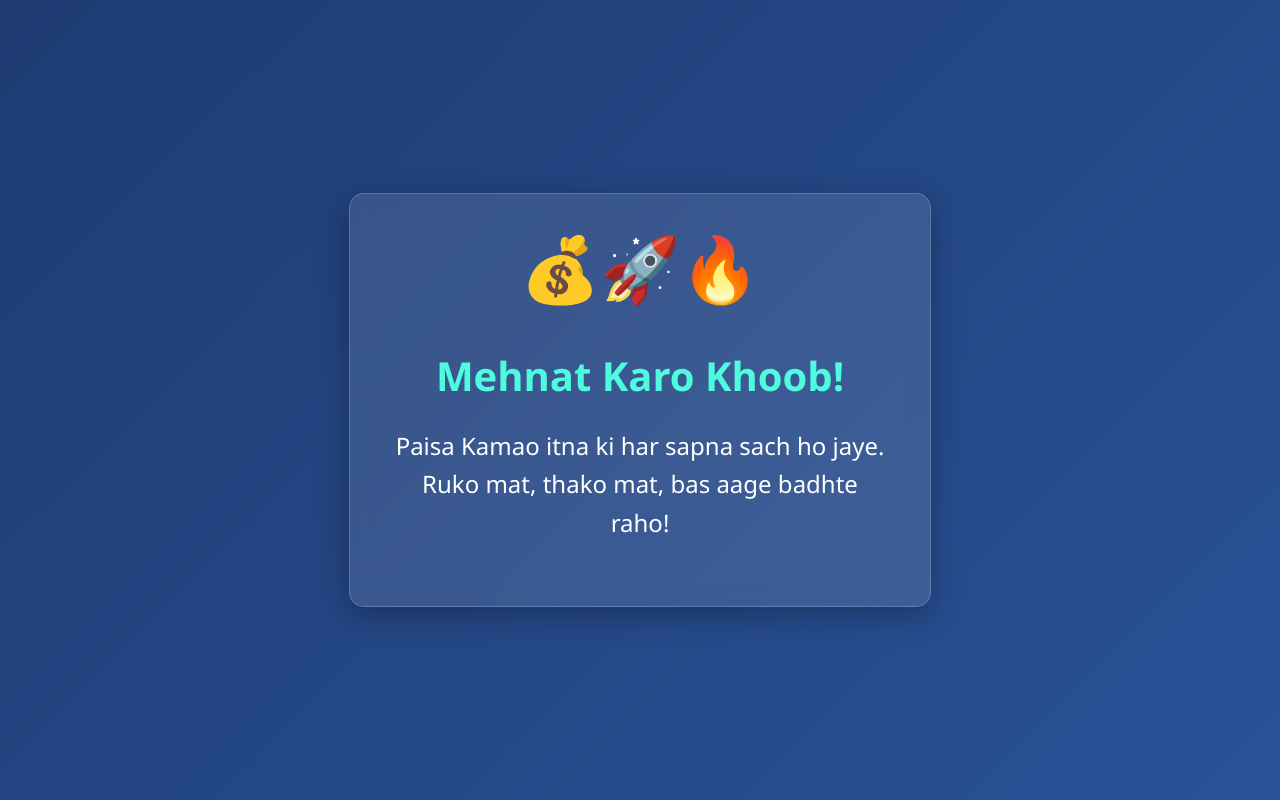
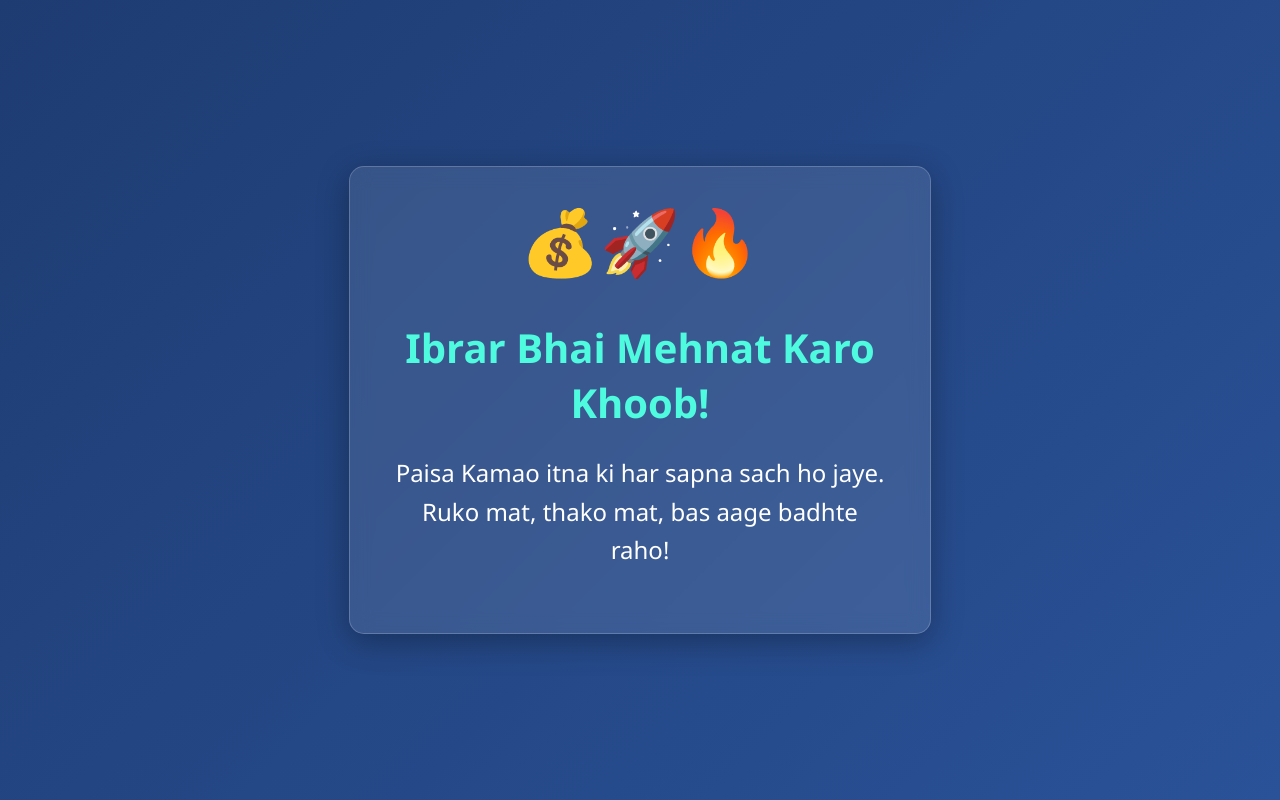
Before and after one commit to ibrar900/devops-nginx-test, a plain HTML site: page index.html in a window 1280 px wide. Drawn offline with Linux system fonts and the light colour scheme.

Commit message:
added minor changes

```diff
--- a/index.html
+++ b/index.html
@@ -50,7 +50,7 @@
 
     <div class="container">
         <div class="money-icon">💰🚀🔥</div>
-        <h1>Mehnat Karo Khoob!</h1>
+        <h1>Ibrar Bhai Mehnat Karo Khoob!</h1>
         <p>Paisa Kamao itna ki har sapna sach ho jaye. Ruko mat, thako mat, bas aage badhte raho!</p>
     </div>
 
```
